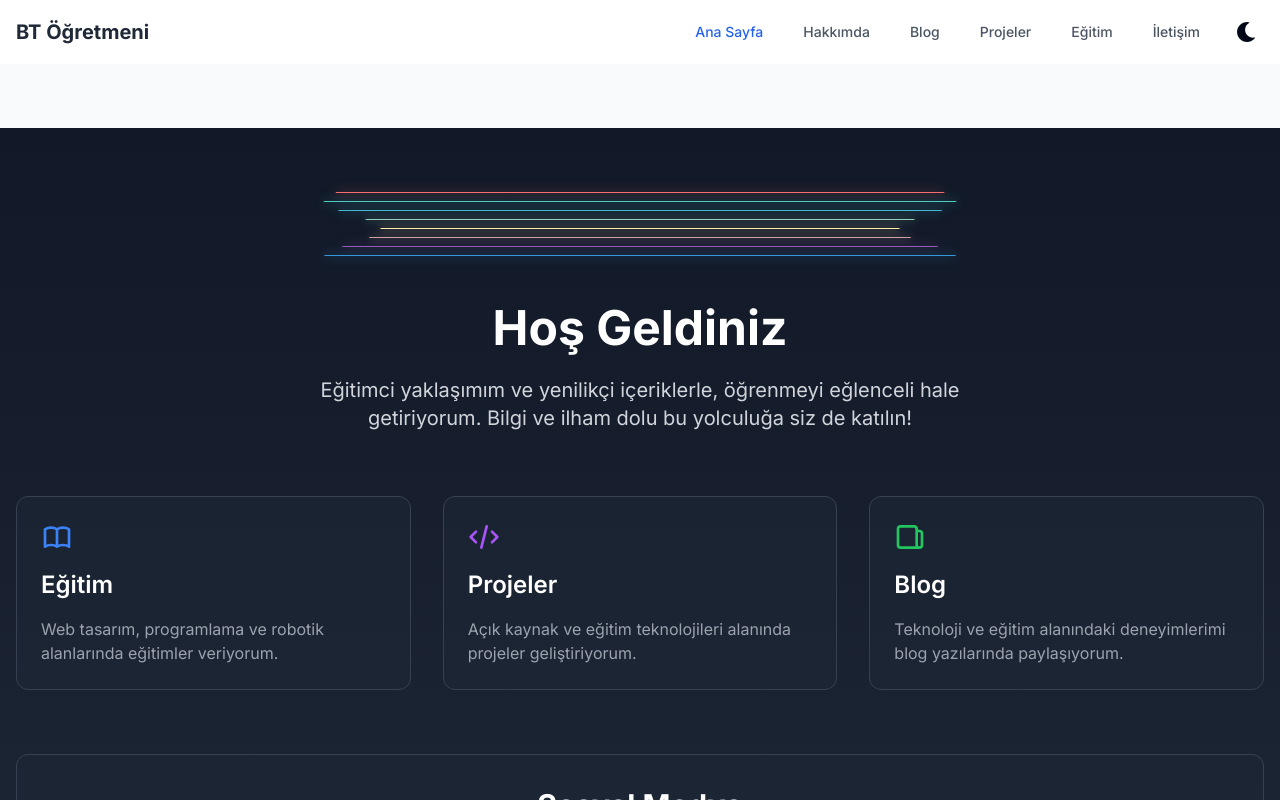
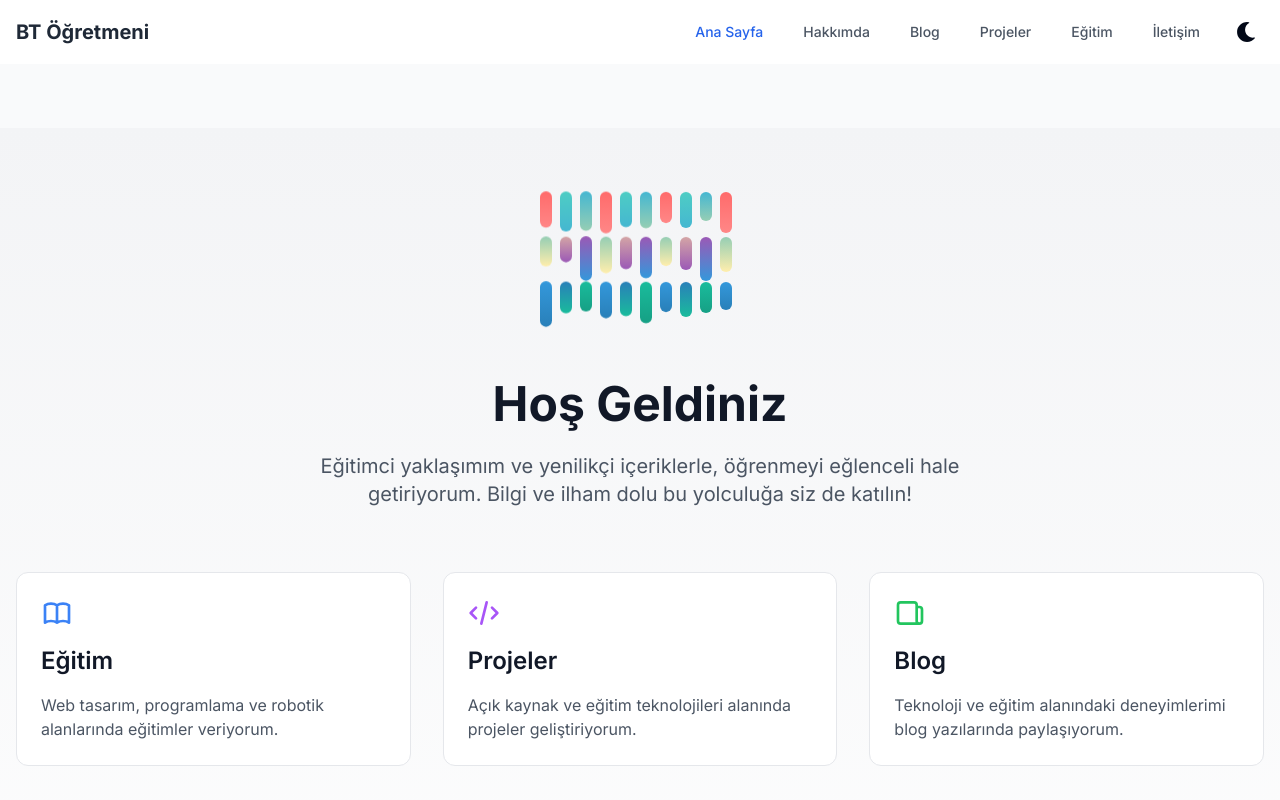
Before and after one commit to kocyunus/btogretmeni-website, a Next.js app: page / in a window 1280 px wide. Shown: the top 800 px of the page. Built offline with nearby package versions, Linux system fonts and the light colour scheme; no server answers.

Commit message:
Açık tema için blog sayfası görünüm iyileştirmeleri yapıldı

```diff
--- a/src/app/page.tsx
+++ b/src/app/page.tsx
@@ -8,17 +8,17 @@ import InteractiveRods from '@/components/InteractiveRods'
 
 export default function Home() {
   return (
-    <main className="min-h-screen bg-gradient-to-b from-gray-900 to-gray-800">
+    <main className="min-h-screen bg-gradient-to-b from-gray-100 to-white dark:from-gray-900 dark:to-gray-800">
       <div className="container mx-auto px-4 py-16">
         {/* Hero Bölümü */}
         <section className="text-center mb-16">
           <div className="mb-12">
             <InteractiveRods />
           </div>
-          <h1 className="text-5xl font-bold mb-6 text-white">
+          <h1 className="text-5xl font-bold mb-6 text-gray-900 dark:text-white">
             Hoş Geldiniz
           </h1>
-          <p className="text-xl mb-8 text-gray-300 max-w-2xl mx-auto">
+          <p className="text-xl mb-8 text-gray-600 dark:text-gray-300 max-w-2xl mx-auto">
             Eğitimci yaklaşımım ve yenilikçi içeriklerle, öğrenmeyi eğlenceli hale getiriyorum. Bilgi ve ilham dolu bu yolculuğa siz de katılın!
           </p>
         </section>
@@ -27,12 +27,12 @@ export default function Home() {
         <div className="grid md:grid-cols-2 lg:grid-cols-3 gap-8 mb-16">
           {/* Eğitim Kartı */}
           <Link href="/egitim" className="block group">
-            <div className="bg-gray-800/50 p-6 rounded-xl border border-gray-700 group-hover:border-blue-500 transition-all group-hover:shadow-lg group-hover:shadow-blue-500/10">
+            <div className="bg-white dark:bg-gray-800/50 p-6 rounded-xl border border-gray-200 dark:border-gray-700 group-hover:border-blue-500 transition-all group-hover:shadow-lg group-hover:shadow-blue-500/10">
               <div className="text-blue-500 mb-4">
                 <EducationIcon />
               </div>
-              <h2 className="text-2xl font-semibold mb-4 text-white">Eğitim</h2>
-              <p className="text-gray-400">
+              <h2 className="text-2xl font-semibold mb-4 text-gray-900 dark:text-white">Eğitim</h2>
+              <p className="text-gray-600 dark:text-gray-400">
                 Web tasarım, programlama ve robotik alanlarında eğitimler veriyorum.
               </p>
             </div>
@@ -40,12 +40,12 @@ export default function Home() {
 
           {/* Projeler Kartı */}
           <Link href="/projeler" className="block group">
-            <div className="bg-gray-800/50 p-6 rounded-xl border border-gray-700 group-hover:border-purple-500 transition-all group-hover:shadow-lg group-hover:shadow-purple-500/10">
+            <div className="bg-white dark:bg-gray-800/50 p-6 rounded-xl border border-gray-200 dark:border-gray-700 group-hover:border-purple-500 transition-all group-hover:shadow-lg group-hover:shadow-purple-500/10">
               <div className="text-purple-500 mb-4">
                 <ProjectIcon />
               </div>
-              <h2 className="text-2xl font-semibold mb-4 text-white">Projeler</h2>
-              <p className="text-gray-400">
+              <h2 className="text-2xl font-semibold mb-4 text-gray-900 dark:text-white">Projeler</h2>
+              <p className="text-gray-600 dark:text-gray-400">
                 Açık kaynak ve eğitim teknolojileri alanında projeler geliştiriyorum.
               </p>
             </div>
@@ -53,12 +53,12 @@ export default function Home() {
 
           {/* Blog Kartı */}
           <Link href="/blog" className="block group">
-            <div className="bg-gray-800/50 p-6 rounded-xl border border-gray-700 group-hover:border-green-500 transition-all group-hover:shadow-lg group-hover:shadow-green-500/10">
+            <div className="bg-white dark:bg-gray-800/50 p-6 rounded-xl border border-gray-200 dark:border-gray-700 group-hover:border-green-500 transition-all group-hover:shadow-lg group-hover:shadow-green-500/10">
               <div className="text-green-500 mb-4">
                 <BlogIcon />
               </div>
-              <h2 className="text-2xl font-semibold mb-4 text-white">Blog</h2>
-              <p className="text-gray-400">
+              <h2 className="text-2xl font-semibold mb-4 text-gray-900 dark:text-white">Blog</h2>
+              <p className="text-gray-600 dark:text-gray-400">
                 Teknoloji ve eğitim alanındaki deneyimlerimi blog yazılarında paylaşıyorum.
               </p>
             </div>
@@ -66,14 +66,14 @@ export default function Home() {
         </div>
 
         {/* Sosyal Medya Bölümü */}
-        <section className="mb-16 bg-gray-800/30 p-8 rounded-xl border border-gray-700">
-          <h2 className="text-3xl font-bold mb-8 text-center text-white">Sosyal Medya</h2>
+        <section className="mb-16 bg-white dark:bg-gray-800/30 p-8 rounded-xl border border-gray-200 dark:border-gray-700">
+          <h2 className="text-3xl font-bold mb-8 text-center text-gray-900 dark:text-white">Sosyal Medya</h2>
           <div className="flex justify-center items-center space-x-8">
             <a
               href={process.env.NEXT_PUBLIC_INSTAGRAM_URL}
               target="_blank"
               rel="noopener noreferrer"
-              className="text-gray-300 hover:text-pink-500 transition-colors"
+              className="text-gray-600 hover:text-pink-500 transition-colors"
             >
               <FaInstagram className="w-8 h-8" />
             </a>
@@ -81,7 +81,7 @@ export default function Home() {
               href={process.env.NEXT_PUBLIC_YOUTUBE_URL}
               target="_blank"
               rel="noopener noreferrer"
-              className="text-gray-300 hover:text-red-500 transition-colors"
+              className="text-gray-600 hover:text-red-500 transition-colors"
             >
               <FaYoutube className="w-8 h-8" />
             </a>
@@ -89,7 +89,7 @@ export default function Home() {
               href={process.env.NEXT_PUBLIC_LINKEDIN_URL}
               target="_blank"
               rel="noopener noreferrer"
-              className="text-gray-300 hover:text-blue-500 transition-colors"
+              className="text-gray-600 hover:text-blue-500 transition-colors"
             >
               <FaLinkedin className="w-8 h-8" />
             </a>
@@ -97,7 +97,7 @@ export default function Home() {
               href={process.env.NEXT_PUBLIC_GITHUB_URL}
               target="_blank"
               rel="noopener noreferrer"
-              className="text-gray-300 hover:text-gray-400 transition-colors"
+              className="text-gray-600 hover:text-gray-900 transition-colors"
             >
               <FaGithub className="w-8 h-8" />
             </a>
@@ -105,7 +105,7 @@ export default function Home() {
               href={process.env.NEXT_PUBLIC_UPWORK_URL}
               target="_blank"
               rel="noopener noreferrer"
-              className="text-gray-300 hover:text-[#6fda44] transition-colors"
+              className="text-gray-600 hover:text-[#6fda44] transition-colors"
             >
               <SiUpwork className="w-8 h-8" />
             </a>
--- a/src/components/InteractiveRods.tsx
+++ b/src/components/InteractiveRods.tsx
@@ -1,117 +1,222 @@
 'use client';
 
-import { useEffect, useRef } from 'react';
+import { useEffect, useRef, useState } from 'react';
 
-const InteractiveRods = () => {
+export default function InteractiveRods() {
   const containerRef = useRef<HTMLDivElement>(null);
-  const rods = Array(8).fill(0);
+  const [mousePosition, setMousePosition] = useState({ x: 150, y: 70 });
+  const [isHovering, setIsHovering] = useState(false);
+  const [currentAngles, setCurrentAngles] = useState<number[]>([]);
+  const animationFrameRef = useRef<number>();
+  const isMovingRef = useRef(false);
+  const moveTimeoutRef = useRef<NodeJS.Timeout>();
+
+  useEffect(() => {
+    // İlk açıları sıfır olarak ayarla
+    setCurrentAngles(new Array(30).fill(0));
+
+    return () => {
+      if (animationFrameRef.current) {
+        cancelAnimationFrame(animationFrameRef.current);
+      }
+      if (moveTimeoutRef.current) {
+        clearTimeout(moveTimeoutRef.current);
+      }
+    };
+  }, []);
+
+  const handleMouseMove = (e: React.MouseEvent<HTMLDivElement>) => {
+    if (!containerRef.current) return;
+
+    const rect = containerRef.current.getBoundingClientRect();
+    setMousePosition({
+      x: e.clientX - rect.left,
+      y: e.clientY - rect.top
+    });
+
+    isMovingRef.current = true;
+
+    if (moveTimeoutRef.current) {
+      clearTimeout(moveTimeoutRef.current);
+    }
+
+    moveTimeoutRef.current = setTimeout(() => {
+      isMovingRef.current = false;
+      // Fare durduğunda son bir kez güncelle
+      setCurrentAngles(prev => [...prev]);
+    }, 50);
+  };
+
   const colors = [
-    '#FF6B6B', // Kırmızı
-    '#4ECDC4', // Turkuaz
-    '#45B7D1', // Mavi
-    '#96CEB4', // Yeşil
-    '#FFEEAD', // Sarı
-    '#D4A5A5', // Pembe
-    '#9B59B6', // Mor
-    '#3498DB'  // Mavi
+    ['from-[#FF6B6B] to-[#FF8787]', 'from-[#4ECDC4] to-[#45B7D1]', 'from-[#45B7D1] to-[#96CEB4]'],
+    ['from-[#96CEB4] to-[#FFEEAD]', 'from-[#D4A5A5] to-[#9B59B6]', 'from-[#9B59B6] to-[#3498DB]'],
+    ['from-[#3498DB] to-[#2980B9]', 'from-[#2980B9] to-[#1ABC9C]', 'from-[#1ABC9C] to-[#16A085]']
   ];
 
-  useEffect(() => {
-    const container = containerRef.current;
-    if (!container) return;
+  const generateRods = (count: number, row: number) => {
+    const containerWidth = 300;
+    const containerHeight = 140;
 
-    // Başlangıç animasyonu
-    const rods = container.getElementsByClassName('rod');
-    Array.from(rods).forEach((rod, index) => {
-      const htmlRod = rod as HTMLElement;
-      htmlRod.style.opacity = '0';
-      htmlRod.style.transform = 'scaleX(0)';
+    const columnHeights = Array.from({ length: count }, () =>
+      Math.floor(Math.random() * (45 - 25) + 25)
+    );
 
-      setTimeout(() => {
-        htmlRod.style.opacity = '1';
-        htmlRod.style.transform = 'scaleX(1)';
-      }, index * 100);
-    });
+    return Array.from({ length: count }).map((_, index) => {
+      const height = columnHeights[index];
+      const width = 12;
+      const gap = 8;
+      const totalWidth = count * (width + gap);
+      const startX = (containerWidth - totalWidth) / 2;
+      const x = startX + index * (width + gap);
+      const y = row * 45;
 
-    // Otomatik sallanma animasyonu
-    const autoAnimate = () => {
-      Array.from(rods).forEach((rod, index) => {
-        const htmlRod = rod as HTMLElement;
-        const delay = index * 100;
-        const amplitude = 2; // Sallanma genişliği
+      const getTargetRotation = () => {
+        if (!isHovering) return 0;
 
-        setTimeout(() => {
-          htmlRod.style.transform = `scaleX(${1 + Math.sin(Date.now() * 0.002 + index) * 0.1})`;
-        }, delay);
-      });
+        const rodCenterX = x + width / 2;
+        const rodCenterY = y + height / 2;
 
-      requestAnimationFrame(autoAnimate);
+        const deltaX = mousePosition.x - rodCenterX;
+        const deltaY = mousePosition.y - rodCenterY;
+
+        let angle = Math.atan2(deltaY, deltaX) * (180 / Math.PI);
+        return angle - 90;
       };
 
-    const animationFrame = requestAnimationFrame(autoAnimate);
+      const globalIndex = row * count + index;
+      const targetAngle = getTargetRotation();
+      const currentAngle = currentAngles[globalIndex] || 0;
 
-    const handleMouseMove = (e: MouseEvent) => {
-      const rods = container.getElementsByClassName('rod');
-      const containerRect = container.getBoundingClientRect();
-      const mouseX = e.clientX - containerRect.left;
-      const mouseY = e.clientY - containerRect.top;
+      let newAngle = currentAngle;
 
-      Array.from(rods).forEach((rod, index) => {
-        const rect = rod.getBoundingClientRect();
-        const rodCenterX = rect.left - containerRect.left + rect.width / 2;
-        const rodCenterY = rect.top - containerRect.top + rect.height / 2;
+      if (isHovering) {
+        if (isMovingRef.current) {
+          newAngle = currentAngle + (targetAngle - currentAngle) * 0.2;
+        } else {
+          newAngle = targetAngle;
+        }
+      } else {
+        newAngle = currentAngle + (0 - currentAngle) * 0.2;
+      }
 
-        const distance = Math.sqrt(
-          Math.pow(mouseX - rodCenterX, 2) + Math.pow(mouseY - rodCenterY, 2)
+      currentAngles[globalIndex] = newAngle;
+
+      const isNearZero = Math.abs(newAngle) < 0.01;
+
+      return (
+        <div
+          key={`row${row}-${index}`}
+          className={`absolute bg-gradient-to-b ${colors[row][index % 3]} rounded-full`}
+          style={{
+            width: `${width}px`,
+            height: `${height}px`,
+            left: `${x}px`,
+            top: `${y}px`,
+            transform: `rotate(${newAngle}deg)`,
+            transformOrigin: 'center center',
+            willChange: 'transform',
+            animation: !isHovering && isNearZero
+              ? `normalPulse${index % 5} 30s infinite ease-in-out ${index * 300}ms`
+              : 'none'
+          }}
+        />
       );
-
-        const maxDistance = 100;
-        const scale = Math.max(1, 1.5 - distance / maxDistance);
-        const brightness = Math.max(1, 2 - distance / maxDistance);
-
-        const htmlRod = rod as HTMLElement;
-        htmlRod.style.transform = `scaleX(${scale})`;
-        htmlRod.style.filter = `brightness(${brightness})`;
     });
   };
 
-    const handleMouseLeave = () => {
-      const rods = container.getElementsByClassName('rod');
-      Array.from(rods).forEach((rod) => {
-        const htmlRod = rod as HTMLElement;
-        htmlRod.style.transform = 'scaleX(1)';
-        htmlRod.style.filter = 'brightness(1)';
-      });
+  // Animasyon döngüsü
+  useEffect(() => {
+    let timeoutId: NodeJS.Timeout;
+
+    const animate = () => {
+      if (isMovingRef.current || !isHovering) {
+        setCurrentAngles(prev => [...prev]);
+      }
+      timeoutId = setTimeout(animate, 50); // 50ms gecikme ile daha akıcı
     };
 
-    container.addEventListener('mousemove', handleMouseMove);
-    container.addEventListener('mouseleave', handleMouseLeave);
+    timeoutId = setTimeout(animate, 50);
 
     return () => {
-      container.removeEventListener('mousemove', handleMouseMove);
-      container.removeEventListener('mouseleave', handleMouseLeave);
-      cancelAnimationFrame(animationFrame);
+      if (timeoutId) {
+        clearTimeout(timeoutId);
+      }
     };
-  }, []);
+  }, [isHovering]);
 
   return (
     <div
       ref={containerRef}
-      className="w-full max-w-xl mx-auto h-16 flex flex-col justify-center items-center gap-2"
+      className="relative w-[300px] h-[140px] mx-auto"
+      onMouseMove={handleMouseMove}
+      onMouseEnter={() => setIsHovering(true)}
+      onMouseLeave={() => setIsHovering(false)}
     >
-      {rods.map((_, index) => (
-        <div
-          key={index}
-          className="rod w-full h-1.5 rounded-full transition-all duration-300 ease-out origin-center"
-          style={{
-            backgroundColor: colors[index],
-            boxShadow: `0 0 10px ${colors[index]}`,
-            opacity: 0,
-          }}
-        />
-      ))}
+      {generateRods(10, 0)}
+      {generateRods(10, 1)}
+      {generateRods(10, 2)}
+      <style jsx>{`
+        @keyframes normalPulse0 {
+          0% { transform: scaleY(1); }
+          10% { transform: scaleY(1); }
+          20% { transform: scaleY(1.04); }
+          30% { transform: scaleY(1.04); }
+          40% { transform: scaleY(1.08); }
+          60% { transform: scaleY(1.08); }
+          70% { transform: scaleY(1.04); }
+          80% { transform: scaleY(1.04); }
+          90% { transform: scaleY(1); }
+          100% { transform: scaleY(1); }
+        }
+        @keyframes normalPulse1 {
+          0% { transform: scaleY(1); }
+          10% { transform: scaleY(1); }
+          20% { transform: scaleY(1.03); }
+          30% { transform: scaleY(1.03); }
+          40% { transform: scaleY(1.06); }
+          60% { transform: scaleY(1.06); }
+          70% { transform: scaleY(1.03); }
+          80% { transform: scaleY(1.03); }
+          90% { transform: scaleY(1); }
+          100% { transform: scaleY(1); }
+        }
+        @keyframes normalPulse2 {
+          0% { transform: scaleY(1); }
+          10% { transform: scaleY(1); }
+          20% { transform: scaleY(1.05); }
+          30% { transform: scaleY(1.05); }
+          40% { transform: scaleY(1.09); }
+          60% { transform: scaleY(1.09); }
+          70% { transform: scaleY(1.05); }
+          80% { transform: scaleY(1.05); }
+          90% { transform: scaleY(1); }
+          100% { transform: scaleY(1); }
+        }
+        @keyframes normalPulse3 {
+          0% { transform: scaleY(1); }
+          10% { transform: scaleY(1); }
+          20% { transform: scaleY(1.03); }
+          30% { transform: scaleY(1.03); }
+          40% { transform: scaleY(1.05); }
+          60% { transform: scaleY(1.05); }
+          70% { transform: scaleY(1.03); }
+          80% { transform: scaleY(1.03); }
+          90% { transform: scaleY(1); }
+          100% { transform: scaleY(1); }
+        }
+        @keyframes normalPulse4 {
+          0% { transform: scaleY(1); }
+          10% { transform: scaleY(1); }
+          20% { transform: scaleY(1.04); }
+          30% { transform: scaleY(1.04); }
+          40% { transform: scaleY(1.07); }
+          60% { transform: scaleY(1.07); }
+          70% { transform: scaleY(1.04); }
+          80% { transform: scaleY(1.04); }
+          90% { transform: scaleY(1); }
+          100% { transform: scaleY(1); }
+        }
+      `}</style>
     </div>
   );
-};
-
-export default InteractiveRods;
+}
```
Also changed, not shown: src/components/blog/BlogCard.tsx (+4 -4 lines), src/components/blog/BlogPostDetail.tsx (+31 -14 lines). Lines whose indentation alone changed are shown as unchanged.
